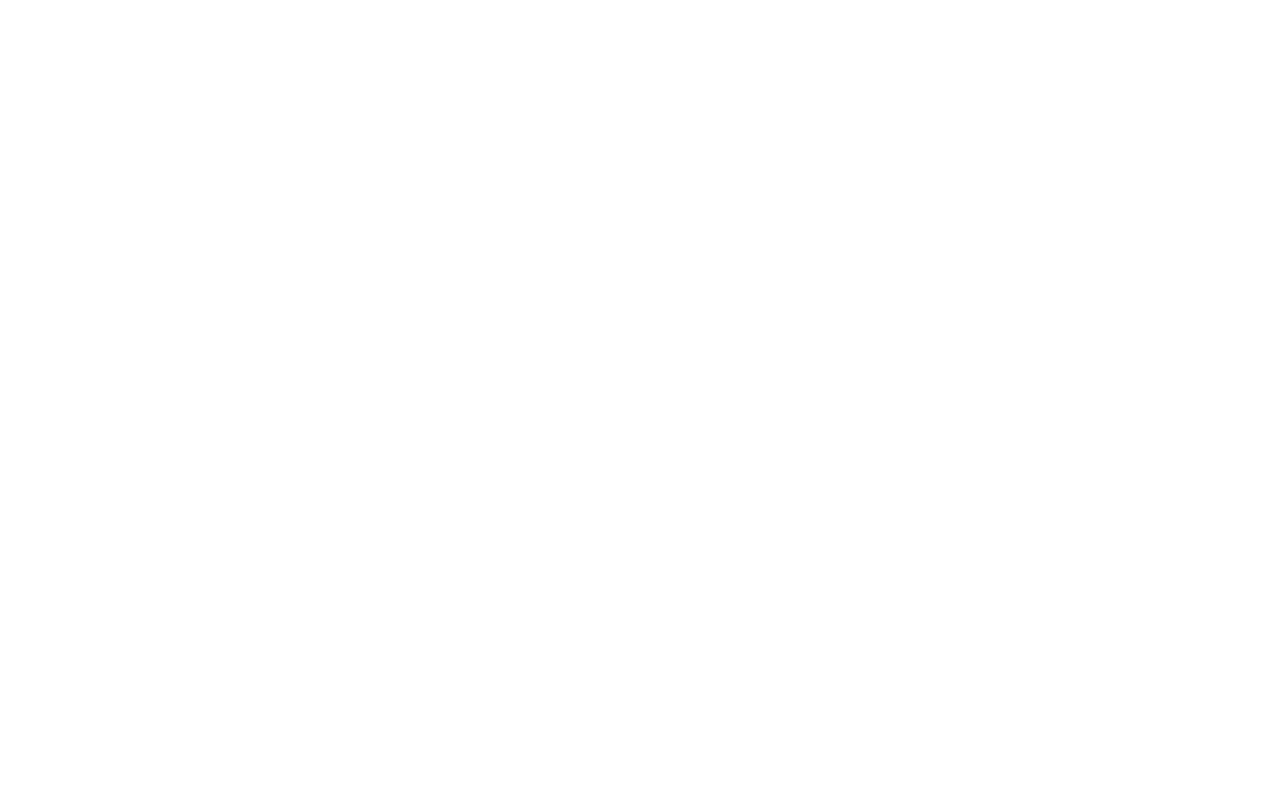
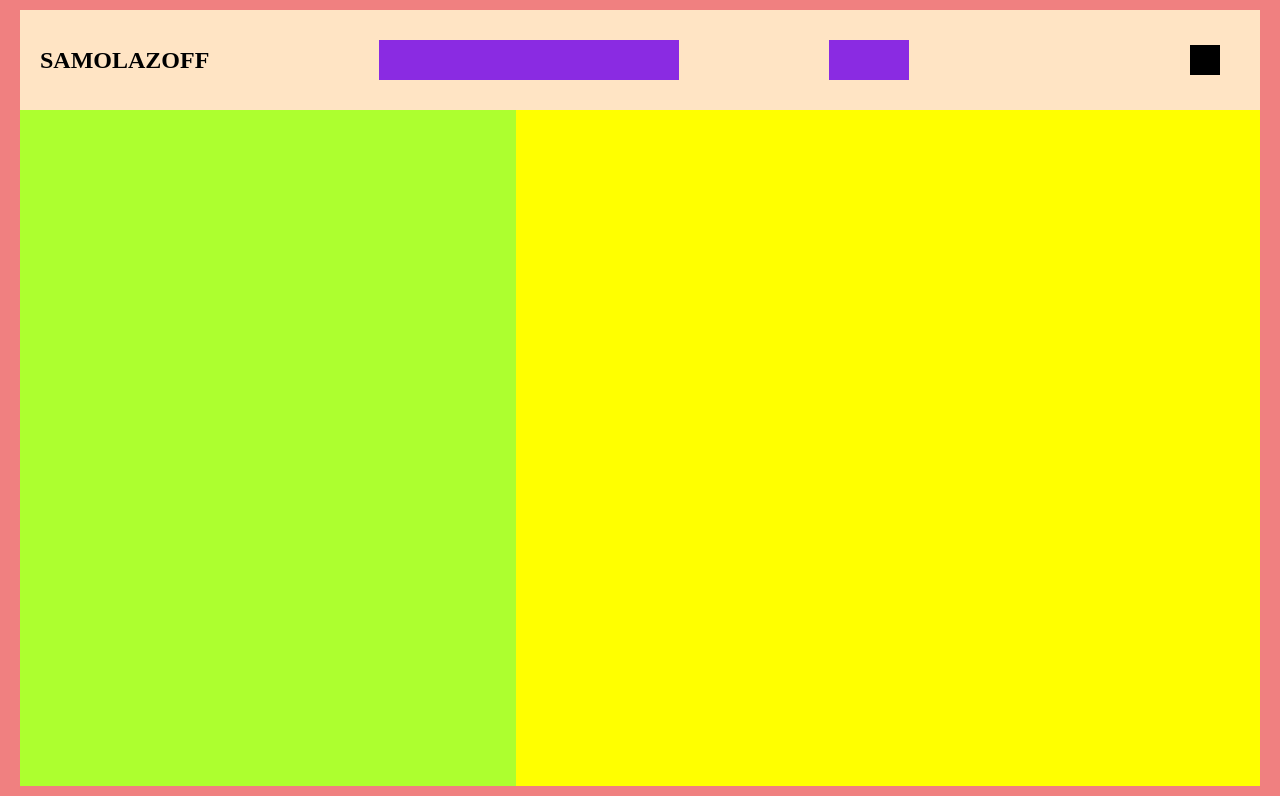
Before and after one commit to samolazoff/samolazoff-react, a React (Vite) app: page / in a window 1280 px wide. Built offline with nearby package versions, Linux system fonts and the light colour scheme.

Commit message:
Create color structure

```diff
--- a/src/components/Layout/Layout.jsx
+++ b/src/components/Layout/Layout.jsx
@@ -4,7 +4,7 @@
 
     return (
         <>
-            <main className='app-main'>
+            <main className='app'>
                 <Outlet />
             </main>
         </>
--- /dev/null
+++ b/src/components/MainSlide/MainSlide.jsx
@@ -0,0 +1,24 @@
+import './MainSlide.scss';
+
+const MainSlide = () => {
+    return (
+        <section className='main-slide'>
+            <header className='app-header'>
+                <h1 className="logo">SAMOLAZOFF</h1>
+                <div className="social-list"></div>
+                <div className="lang-panel"></div>
+                <div className="burger"></div>
+                <nav className="app-nav d-none">
+                    <div className="social-list"></div>
+                </nav>
+            </header>
+            <section className='main-slide-content'>
+                <div className="main-slide-content-txt"></div>
+                <div className="main-slide-content-img"></div>
+
+            </section>
+        </section>
+    );
+};
+
+export default MainSlide;
--- /dev/null
+++ b/src/components/MainSlide/MainSlide.scss
@@ -0,0 +1,67 @@
+.main-slide{
+    position: relative;
+    width: 100%;
+    height: 97vh;
+    background-color:azure;
+    &-content{
+        position: relative;
+        width: 100%;
+        height: 100%;
+        @include flex($dir: rows);
+        &-txt{
+            width: 40%;
+            height: 100%;
+            background-color:greenyellow;
+        }
+        &-img{
+            width: 60%;
+            height: 100%;
+            background-color:yellow;
+        }
+    }
+
+}
+.app-header{
+    position: absolute;
+    width: 100%;
+    height: 100px;
+    background-color: bisque;
+    @include flex($dir: rows, $jc: flex-start);
+    gap: 150px;
+    z-index: 10;
+}
+.logo{
+    padding: 10px 20px;
+}
+.social-list{
+    width: 300px;
+    height: 40px;
+    background-color:blueviolet;
+}
+.lang-panel{
+    width: 80px;
+    height: 40px;
+    background-color:blueviolet;
+}
+.burger{
+    position: absolute;
+    top: 35px;
+    right: 40px;
+    width: 30px;
+    height: 30px;
+    background-color: black;
+    z-index: 20;
+}
+.burger:hover{
+    background-color: silver;
+}
+.app-nav{
+    position: absolute;
+    top: 0;
+    right: -10px;
+    width: 80%;
+    height: 98vh;
+    @include flex($jc: flex-end);
+    background-color: white;
+    z-index: 15;
+}
--- a/src/layouts/app/App.scss
+++ b/src/layouts/app/App.scss
@@ -1 +1,36 @@
 @use "../../styles/reset";
+
+.d-none{
+    display: none !important;
+}
+
+.app{
+    max-width: 1400px;
+    margin: 0 auto;
+    padding: 10px 20px;
+    background-color: lightcoral;
+}
+
+@media screen and (max-width: 1200px) {
+    .app{
+        max-width: 1200px;
+    }
+}
+
+@media screen and (max-width: 992px) {
+    .app{
+        max-width: 992px;
+    }
+}
+
+@media screen and (max-width: 768px) {
+    .app{
+        max-width: 768px;
+    }
+}
+
+@media screen and (max-width: 576px) {
+    .app{
+        max-width: 576px;
+    }
+}
--- /dev/null
+++ b/src/pages/Home/Home.jsx
@@ -0,0 +1,13 @@
+import './Home.scss';
+
+import MainSlide from '../../components/MainSlide/MainSlide';
+
+const Home = () => {
+    return (
+        <>
+            <MainSlide/>
+        </>
+    );
+};
+
+export default Home;
--- a/src/routes/Routes.jsx
+++ b/src/routes/Routes.jsx
@@ -1,12 +1,15 @@
 import { Routes, Route, BrowserRouter } from "react-router";
 
 import Layout from "../components/Layout/Layout";
+
+import Home from "../pages/Home/Home";
 
 const AppRoutes = () => {
     return (
         <BrowserRouter>
             <Routes>
                 <Route path="/" element  = {<Layout/>}>
+                    <Route index element = {<Home/>}/>
                 </Route>
             </Routes>
         </BrowserRouter>
--- a/src/styles/_mixins.scss
+++ b/src/styles/_mixins.scss
@@ -0,0 +1,6 @@
+@mixin flex($dir: column, $jc: center, $ai: center){
+    display: flex;
+    flex-direction: $dir;
+    justify-content: $jc;
+    align-items: $ai;
+}
--- a/vite.config.js
+++ b/vite.config.js
@@ -12,7 +12,7 @@
     css: {
         preprocessorOptions: {
             scss: {
-                additionalData: `@use "@/styles/_mixins.scss"; @use "@/styles/_vars.scss";`
+                additionalData: `@use "@/styles/_mixins.scss" as *; @use "@/styles/_vars.scss" as *;`
             }
         }
     }
```
Also changed, not shown: src/pages/Home/Home.scss (added).
